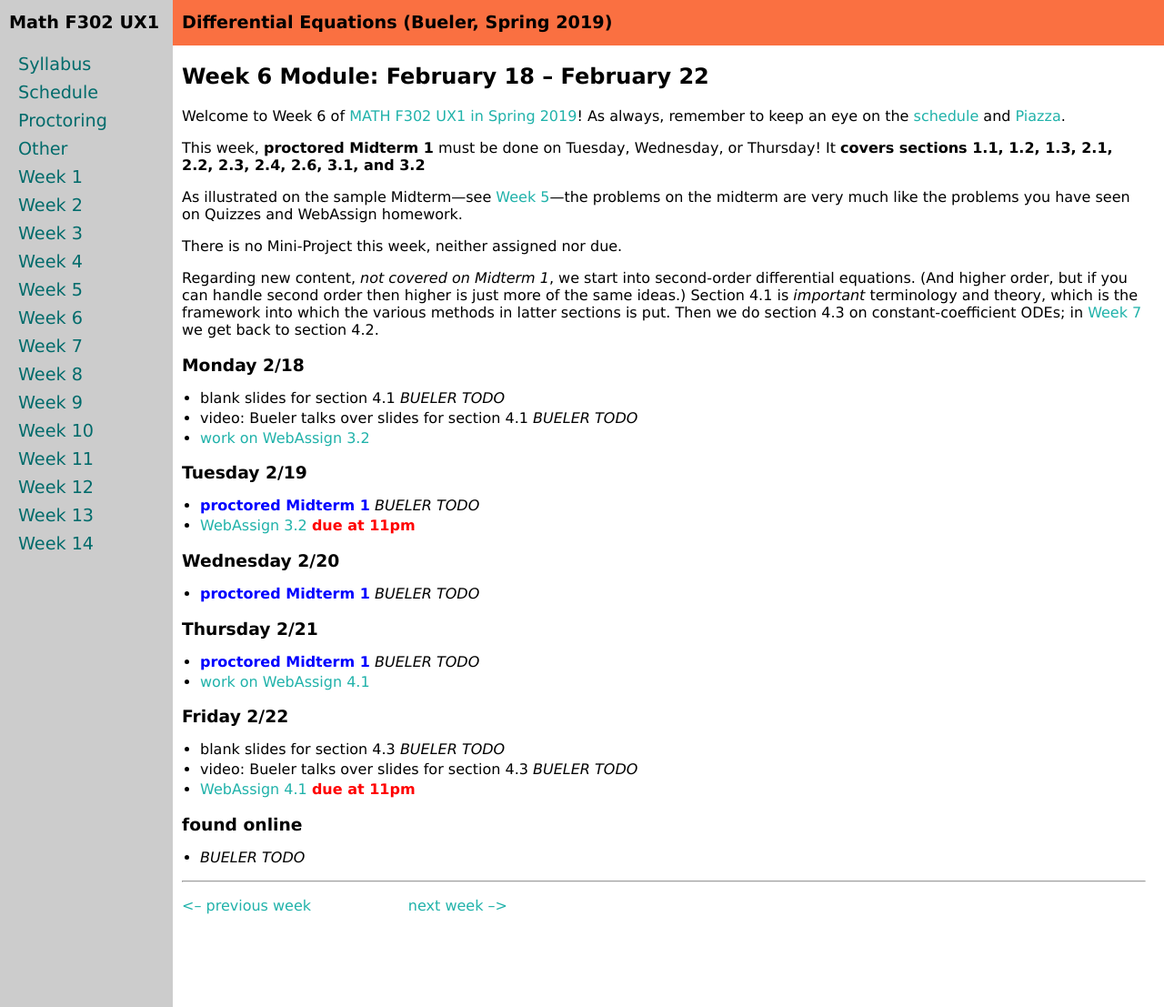
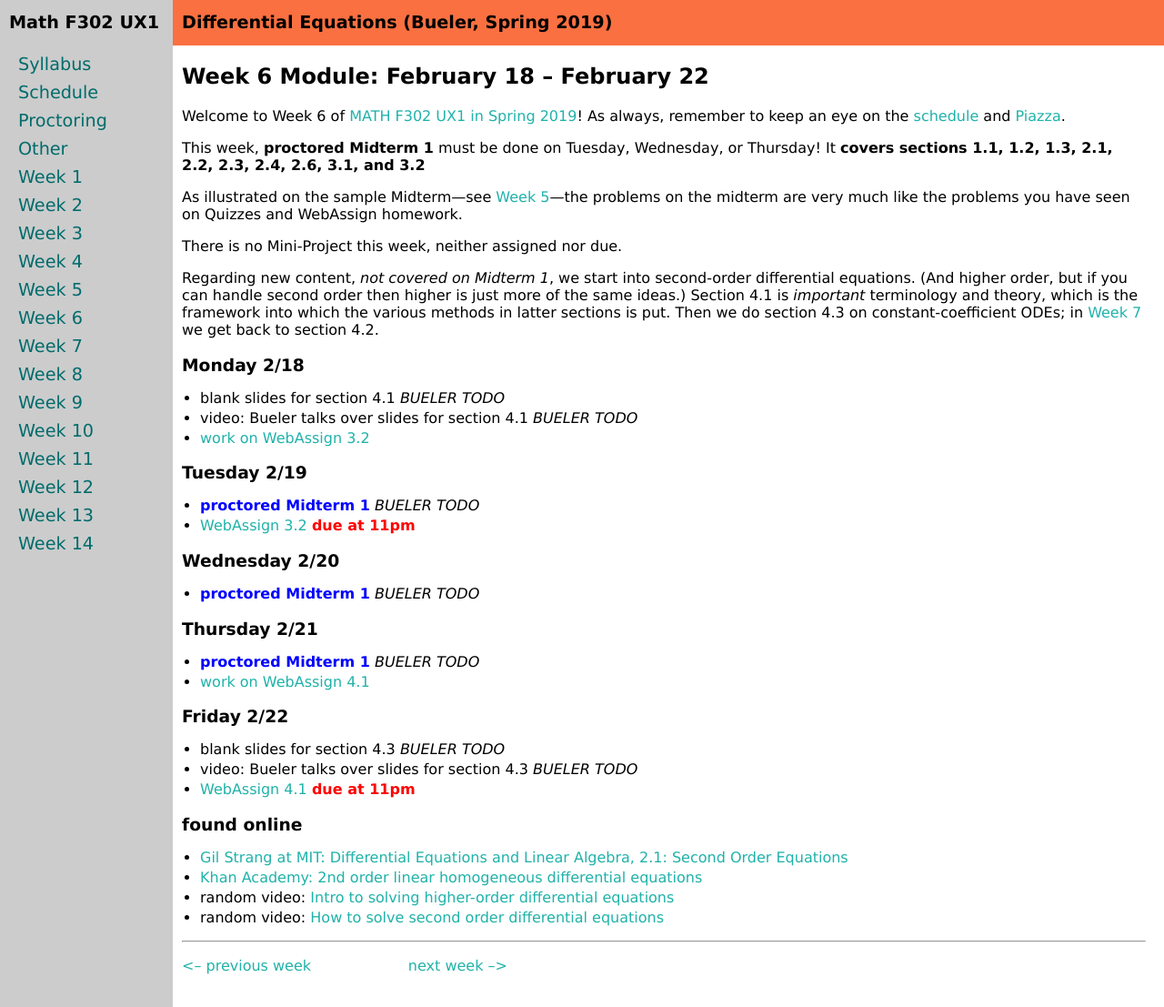
Before and after one commit to bueler/math302, a Jekyll site: the page built from week6.md, in a window 1280 px wide and 1107 px high. Shown: the whole window at 91% size. Built offline with Jekyll 4.4.1, drawn with Linux system fonts in a browser that asks for light colours.

Commit message:
some video links

```diff
--- a/week6.md
+++ b/week6.md
@@ -37,7 +37,10 @@ Regarding new content, _not covered on Midterm 1_, we start into second-order di
 * [WebAssign 4.1](https://www.webassign.net/) <span style="color:red">**due at 11pm**</span>
 
 ### found online
-* _BUELER TODO_
+* [Gil Strang at MIT: Differential Equations and Linear Algebra, 2.1: Second Order Equations](https://www.mathworks.com/videos/differential-equations-and-linear-algebra-21-second-order-equations-117375.html)
+* [Khan Academy: 2nd order linear homogeneous differential equations](https://www.khanacademy.org/math/differential-equations/second-order-differential-equations/linear-homogeneous-2nd-order/v/2nd-order-linear-homogeneous-differential-equations-1)
+* random video: [Intro to solving higher-order differential equations](https://www.youtube.com/watch?v=yPSdm_PONu4)
+* random video: [How to solve second order differential equations](https://www.youtube.com/watch?v=tOtpqZLgxP0)
 
 <hr>
 <a align="left" href="week5">\<-- previous week</a>  &nbsp; &nbsp; &nbsp; &nbsp; &nbsp; &nbsp; &nbsp; &nbsp; &nbsp; &nbsp; <a align="right" href="week7">next week --\></a>
```
